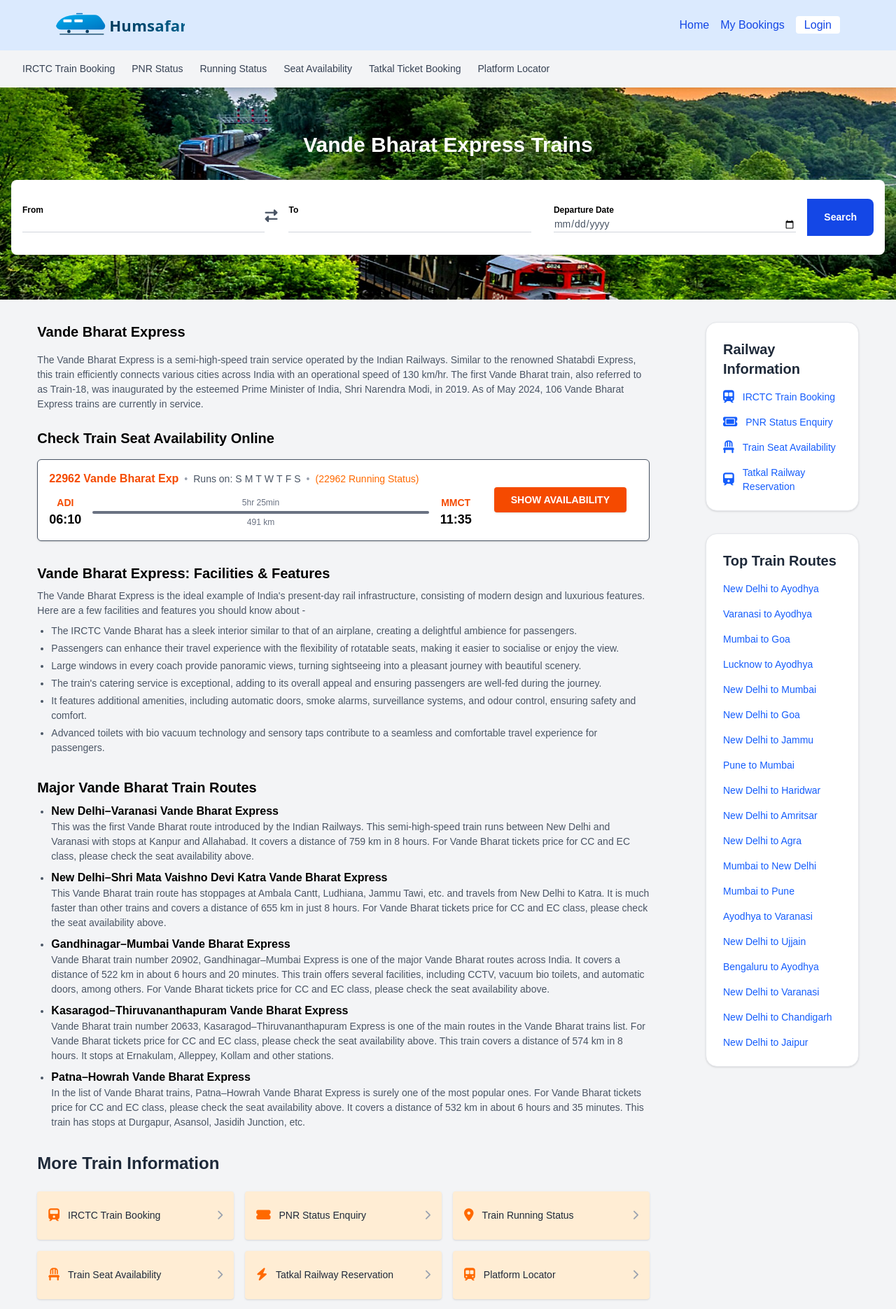
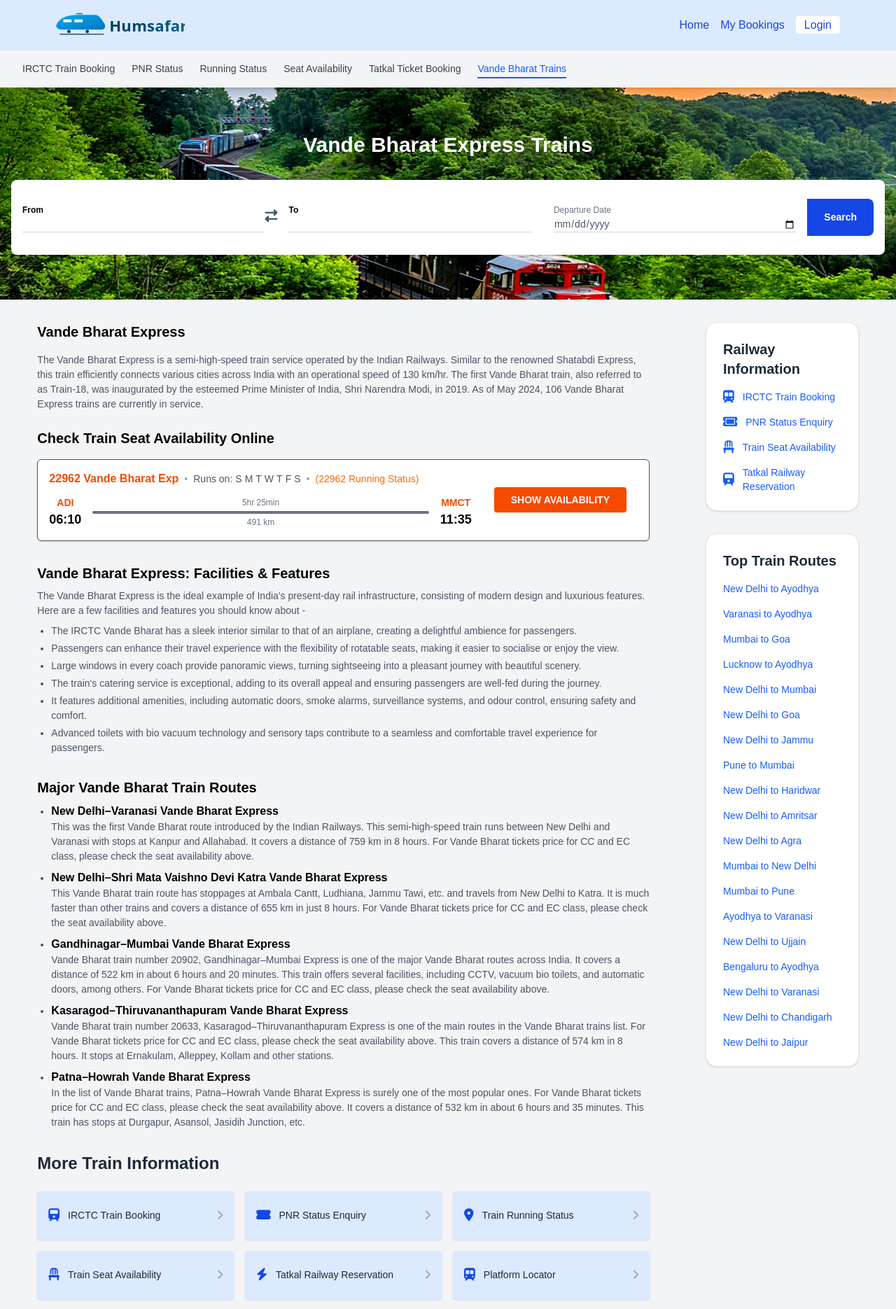
Before and after one commit to Ravi-Katiyar04/humsafar, a Next.js app: page /vande-bharat in a window 1280 px wide. Shown: the top 1870 px of the page at 70% size. Built offline with nearby package versions, Linux system fonts and the light colour scheme.

Commit message:
MoreTrainInformation  color updated and header vande bharat added

```diff
--- a/src/app/vande-bharat/page.js
+++ b/src/app/vande-bharat/page.js
@@ -72,7 +72,7 @@
         <div className="min-h-screen bg-gray-100 text-gray-600  text-[14px] ">
 
 
-            <Header />
+            <Header currentPath={'/vande-bharat'} />
 
             <Booking title={"Vande Bharat Express Trains"} btntext={"Search"}/>
 
--- a/src/components/Booking.jsx
+++ b/src/components/Booking.jsx
@@ -54,7 +54,7 @@
           </div>
 
           <div className="flex-1 px-4 py-4 text-left">
-            <label className="text-xs text-black font-semibold mb-1" htmlFor="journeyDate">Departure Date</label>
+            <label className="text-xs text-gray-500 mb-1" htmlFor="journeyDate">Departure Date</label>
             <input
               id="journeyDate"
               type="date"
--- a/src/components/Header.jsx
+++ b/src/components/Header.jsx
@@ -8,7 +8,7 @@
     { href: "/running-status", label: "Running Status" },
     { href: "/seat-availability", label: "Seat Availability" },
     { href: "/tatkal-reservation", label: "Tatkal Ticket Booking" },
-    { href: "/platform-locator", label: "Platform Locator" },
+    { href: "/vande-bharat", label: "Vande Bharat Trains" },
   ];
 
   return (
--- a/src/components/MoreTrainInformation.jsx
+++ b/src/components/MoreTrainInformation.jsx
@@ -5,13 +5,13 @@
 export default function MoreTrainInformation() {
 
     const infoCards = [
-        { label: "IRCTC Train Booking", icon: "fas fa-train", href: "/booking" },
-        { label: "PNR Status Enquiry", icon: "fas fa-ticket-alt", href: "/pnr-status" },
-        { label: "Train Running Status", icon: "fas fa-map-marker-alt", href: "/live-status" },
+        { label: "IRCTC Train Booking", icon: "fas fa-train", href: "/" },
+        { label: "PNR Status Enquiry", icon: "fas fa-ticket-alt", href: "/pnr-status-enquiry" },
+        { label: "Train Running Status", icon: "fas fa-map-marker-alt", href: "/running-status" },
         { label: "Train Seat Availability", icon: "fas fa-chair", href: "/seat-availability" },
         { label: "Tatkal Railway Reservation", icon: "fas fa-bolt", href: "/tatkal-reservation" },
         { label: "Platform Locator", icon: "fas fa-subway", href: "/platform-locator" },
-        { label: "Train Stations", icon: "fas fa-train-subway", href: "/stations" },
+        { label: "Train Stations", icon: "fas fa-train-subway", href: "/search-station" },
         { label: "IRCTC Cancellation Charges", icon: "fas fa-times-circle", href: "/cancellation-charges" },
         { label: "Vande Bharat Express Trains", icon: "fas fa-train-tram", href: "/vande-bharat" },
     ];
@@ -23,10 +23,10 @@
                     <Link
                         key={idx}
                         href={card.href}
-                        className="flex items-center justify-between bg-orange-100 hover:bg-orange-200 transition px-4 py-6 rounded shadow-sm"
+                        className="flex items-center justify-between bg-blue-100 hover:bg-blue-200 transition px-4 py-6 rounded shadow-sm"
                     >
                         <div className="flex items-center gap-3">
-                            <i className={`${card.icon} text-orange-500 text-lg`}></i>
+                            <i className={`${card.icon} text-blue-700 text-lg`}></i>
                             <span className="text-gray-800 font-medium">{card.label}</span>
                         </div>
                         <i className="fas fa-chevron-right text-gray-400 text-sm"></i>
```
